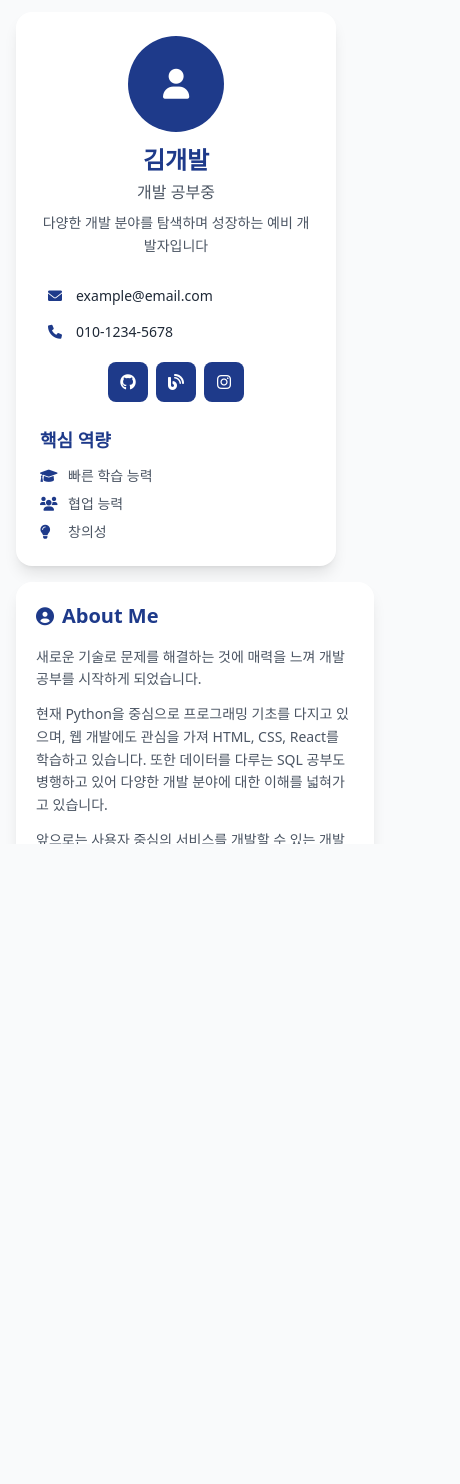
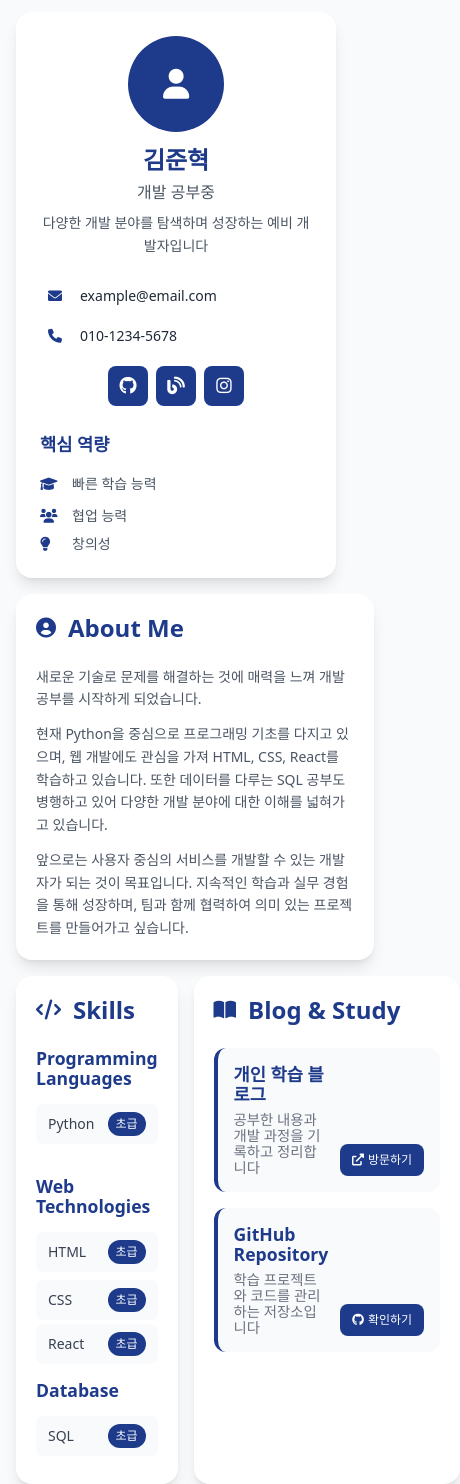
Before and after one commit to wnsgur1452/wnsgur1452.github.io, a plain HTML site: page index.html in a window 390 px wide. Shown: the whole page, 460 px wide, since content can reach past the window. Before the commit the page ends 844 px from the top, so only its background shows below. Drawn offline with nearby package versions, Linux system fonts and the light colour scheme.

Commit message:
html publish

```diff
--- a/index.html
+++ b/index.html
@@ -3,7 +3,7 @@
 <head>
     <meta charset="UTF-8">
     <meta name="viewport" content="width=device-width, initial-scale=1.0">
-    <title>김개발 - 개발자 포트폴리오</title>
+    <title>김준혁 - 초보 개발자 포트폴리오</title>
     <script src="https://cdn.tailwindcss.com"></script>
     <link rel="stylesheet" href="https://cdnjs.cloudflare.com/ajax/libs/font-awesome/6.0.0/css/all.min.css">
     <link rel="stylesheet" href="style.css">
@@ -29,7 +29,7 @@
                 <div class="profile-image w-24 h-24 bg-primary rounded-full flex items-center justify-center mx-auto mb-3 text-white text-3xl">
                     <i class="fas fa-user"></i>
                 </div>
-                <h1 class="text-2xl font-bold text-primary mb-1">김개발</h1>
+                <h1 class="text-2xl font-bold text-primary mb-1">김준혁</h1>
                 <p class="text-gray-600 font-medium mb-2">개발 공부중</p>
                 <p class="text-sm text-gray-custom leading-relaxed">다양한 개발 분야를 탐색하며 성장하는 예비 개발자입니다</p>
             </div>
@@ -47,7 +47,7 @@
                 </div>
 
                 <div class="flex justify-center gap-2">
-                    <a href="#" class="contact-btn w-10 h-10 bg-primary text-white rounded-lg flex items-center justify-center hover:bg-primary-light transition-all hover:-translate-y-0.5">
+                    <a href="https://github.com/wnsgur1452/wnsgur1452.github.io" class="contact-btn w-10 h-10 bg-primary text-white rounded-lg flex items-center justify-center hover:bg-primary-light transition-all hover:-translate-y-0.5">
                         <i class="fab fa-github"></i>
                     </a>
                     <a href="#" class="contact-btn w-10 h-10 bg-primary text-white rounded-lg flex items-center justify-center hover:bg-primary-light transition-all hover:-translate-y-0.5">
--- a/style.css
+++ b/style.css
@@ -1,27 +1,111 @@
-/* 커스텀 스타일 - TailwindCSS 보완용 */
-
-/* 기본 설정 */
+/* 전체 초기화 및 기본 설정 */
 * {
     margin: 0;
     padding: 0;
     box-sizing: border-box;
 }
 
-/* 프로필 이미지 호버 효과 */
-.profile-image {
-    transition: all 0.3s ease;
+body {
+    font-family: 'Segoe UI', Tahoma, Geneva, Verdana, sans-serif;
+    background-color: #f8f9fa;
+    color: #333;
+    line-height: 1.6;
 }
 
-.profile-image:hover {
-    transform: scale(1.05);
-    box-shadow: 0 8px 25px rgba(30, 58, 138, 0.3);
+/* 메인 컨테이너 */
+.container {
+    display: flex;
+    min-height: 100vh;
+    max-width: 1400px;
+    margin: 0 auto;
+    gap: 2rem;
+    padding: 2rem;
 }
 
-/* 연락처 아이템 클릭 시 복사 효과 */
+/* 왼쪽 프로필 카드 */
+.profile-card {
+    background: white;
+    border-radius: 16px;
+    padding: 2rem;
+    box-shadow: 0 4px 6px rgba(0, 0, 0, 0.05);
+    height: fit-content;
+    position: sticky;
+    top: 2rem;
+    min-width: 320px;
+    max-width: 380px;
+}
+
+.profile-header {
+    text-align: center;
+    margin-bottom: 2rem;
+}
+
+.profile-image {
+    width: 120px;
+    height: 120px;
+    background: #1e3a8a;
+    border-radius: 50%;
+    display: flex;
+    align-items: center;
+    justify-content: center;
+    margin: 0 auto 1rem;
+    color: white;
+    font-size: 3rem;
+}
+
+.name {
+    font-size: 2rem;
+    font-weight: 700;
+    color: #1e3a8a;
+    margin-bottom: 0.5rem;
+}
+
+.title {
+    font-size: 1.1rem;
+    color: #6b7280;
+    margin-bottom: 1rem;
+    font-weight: 500;
+}
+
+.subtitle {
+    font-size: 0.95rem;
+    color: #4b5563;
+    line-height: 1.5;
+}
+
+/* 연락처 정보 */
+.contact-info {
+    margin-bottom: 2rem;
+}
+
+.contact-main {
+    margin-bottom: 1rem;
+}
+
 .contact-item {
+    display: flex;
+    align-items: center;
+    margin-bottom: 0.75rem;
+    font-size: 0.95rem;
+    padding: 0.5rem;
+    border-radius: 6px;
+    transition: all 0.3s ease;
+    cursor: pointer;
     position: relative;
 }
 
+.contact-item:hover {
+    background: #f0f9ff;
+    transform: translateX(5px);
+}
+
+.contact-item i {
+    color: #1e3a8a;
+    width: 20px;
+    margin-right: 0.75rem;
+}
+
+/* 연락처 복사 힌트 */
 .contact-item::after {
     content: '클릭하여 복사';
     position: absolute;
@@ -29,148 +113,301 @@
     background: #374151;
     color: white;
     padding: 0.25rem 0.5rem;
-    border-radius: 0.375rem;
-    font-size: 0.75rem;
+    border-radius: 4px;
+    font-size: 0.7rem;
     opacity: 0;
     visibility: hidden;
     transition: all 0.3s ease;
     white-space: nowrap;
-    z-index: 10;
 }
 
 .contact-item:hover::after {
     opacity: 1;
     visibility: visible;
-    transform: translateX(-0.5rem);
+    transform: translateX(-10px);
+}
+
+.contact-buttons {
+    display: flex;
+    gap: 0.5rem;
+    justify-content: center;
+    margin-top: 1rem;
+}
+
+.contact-btn {
+    width: 40px;
+    height: 40px;
+    background: #1e3a8a;
+    color: white;
+    border-radius: 8px;
+    display: flex;
+    align-items: center;
+    justify-content: center;
+    text-decoration: none;
+    transition: all 0.3s ease;
+    font-size: 1.1rem;
+    position: relative;
+}
+
+.contact-btn:hover {
+    background: #1e40af;
+    transform: translateY(-2px);
 }
 
 /* 연락처 버튼 툴팁 */
-.contact-btn {
-    position: relative;
-}
-
 .contact-btn::before {
     content: attr(title);
     position: absolute;
-    bottom: 120%;
+    bottom: 100%;
     left: 50%;
     transform: translateX(-50%);
     background: #374151;
     color: white;
     padding: 0.5rem 0.75rem;
-    border-radius: 0.5rem;
-    font-size: 0.75rem;
+    border-radius: 6px;
+    font-size: 0.8rem;
     white-space: nowrap;
     opacity: 0;
     visibility: hidden;
     transition: all 0.3s ease;
-    z-index: 20;
+    z-index: 10;
+    margin-bottom: 8px;
 }
 
 .contact-btn::after {
     content: '';
     position: absolute;
-    bottom: 110%;
+    bottom: 100%;
     left: 50%;
     transform: translateX(-50%);
-    border: 0.25rem solid transparent;
+    border: 5px solid transparent;
     border-top-color: #374151;
     opacity: 0;
     visibility: hidden;
     transition: all 0.3s ease;
+    margin-bottom: 3px;
 }
 
 .contact-btn:hover::before,
 .contact-btn:hover::after {
     opacity: 1;
     visibility: visible;
-    transform: translateX(-50%) translateY(-0.25rem);
+    transform: translateX(-50%) translateY(-5px);
 }
 
-/* 스킬 아이템 호버 효과 강화 */
+/* 핵심 역량 */
+.highlights h3 {
+    font-size: 1.1rem;
+    color: #1e3a8a;
+    margin-bottom: 1rem;
+    font-weight: 600;
+}
+
+.highlight-item {
+    display: flex;
+    align-items: center;
+    margin-bottom: 0.75rem;
+    font-size: 0.9rem;
+    color: #4b5563;
+}
+
+.highlight-item i {
+    color: #1e3a8a;
+    width: 20px;
+    margin-right: 0.75rem;
+}
+
+/* 오른쪽 콘텐츠 영역 */
+.content-area {
+    flex: 1;
+    display: flex;
+    flex-direction: column;
+    gap: 1.5rem;
+}
+
+.content-card {
+    background: white;
+    border-radius: 16px;
+    padding: 2rem;
+    box-shadow: 0 4px 6px rgba(0, 0, 0, 0.05);
+}
+
+.content-card h2 {
+    font-size: 1.5rem;
+    color: #1e3a8a;
+    margin-bottom: 1.5rem;
+    display: flex;
+    align-items: center;
+    gap: 0.75rem;
+    font-weight: 600;
+}
+
+.content-card h2 i {
+    font-size: 1.25rem;
+}
+
+.card-content p {
+    margin-bottom: 1rem;
+    color: #4b5563;
+    line-height: 1.7;
+}
+
+/* Skills 섹션 */
+.skill-category {
+    margin-bottom: 2rem;
+}
+
+.skill-category:last-child {
+    margin-bottom: 0;
+}
+
+.skill-category h3 {
+    font-size: 1.1rem;
+    color: #1e3a8a;
+    margin-bottom: 1rem;
+    font-weight: 600;
+}
+
+.skill-item {
+    display: flex;
+    justify-content: space-between;
+    align-items: center;
+    padding: 0.75rem 1rem;
+    background: #f8fafc;
+    border-radius: 8px;
+    margin-bottom: 0.5rem;
+    position: relative;
+    cursor: pointer;
+    transition: all 0.3s ease;
+}
+
 .skill-item:hover {
+    background: #e0f2fe;
     transform: translateY(-2px);
     box-shadow: 0 4px 12px rgba(30, 58, 138, 0.15);
 }
 
-.skill-item:hover .skill-level {
-    background: #1e40af;
-    transform: scale(1.05);
+.skill-name {
+    font-weight: 500;
+    color: #374151;
 }
 
-/* 스터디 링크 호버 효과 */
-.study-link:hover {
-    transform: translateY(-1px);
-    box-shadow: 0 4px 12px rgba(30, 58, 138, 0.3);
-}
-
-/* 카드 호버 효과 */
-.content-card {
+.skill-level {
+    background: #1e3a8a;
+    color: white;
+    padding: 0.25rem 0.75rem;
+    border-radius: 12px;
+    font-size: 0.8rem;
+    font-weight: 500;
     transition: all 0.3s ease;
 }
 
-.content-card:hover {
-    transform: translateY(-2px);
-    box-shadow: 0 8px 25px rgba(0, 0, 0, 0.1);
+.skill-item:hover .skill-level {
+    background: #1e40af;
 }
 
-.profile-card {
+/* 스킬 상세 정보 툴팁 */
+.skill-tooltip {
+    position: absolute;
+    bottom: 100%;
+    left: 50%;
+    transform: translateX(-50%);
+    background: #1e3a8a;
+    color: white;
+    padding: 0.75rem 1rem;
+    border-radius: 8px;
+    font-size: 0.85rem;
+    white-space: nowrap;
+    opacity: 0;
+    visibility: hidden;
     transition: all 0.3s ease;
+    z-index: 10;
+    margin-bottom: 8px;
 }
 
-.profile-card:hover {
-    transform: translateY(-2px);
-    box-shadow: 0 8px 25px rgba(0, 0, 0, 0.1);
+.skill-tooltip::after {
+    content: '';
+    position: absolute;
+    top: 100%;
+    left: 50%;
+    transform: translateX(-50%);
+    border: 6px solid transparent;
+    border-top-color: #1e3a8a;
 }
 
-/* 애니메이션 효과 */
-@keyframes fadeInUp {
-    from {
-        opacity: 0;
-        transform: translateY(20px);
-    }
-    to {
-        opacity: 1;
-        transform: translateY(0);
-    }
+.skill-item:hover .skill-tooltip {
+    opacity: 1;
+    visibility: visible;
+    transform: translateX(-50%) translateY(-5px);
 }
 
-.content-card,
-.profile-card {
-    animation: fadeInUp 0.6s ease-out;
+/* Blog & Study 섹션 */
+.study-links {
+    display: flex;
+    flex-direction: column;
+    gap: 1.5rem;
 }
 
-.content-card:nth-child(2) {
-    animation-delay: 0.1s;
+.study-item {
+    display: flex;
+    justify-content: space-between;
+    align-items: center;
+    padding: 1.5rem;
+    background: #f8fafc;
+    border-radius: 12px;
+    border-left: 4px solid #1e3a8a;
 }
 
-.content-card:nth-child(3) {
-    animation-delay: 0.2s;
+.study-info h3 {
+    font-size: 1.1rem;
+    color: #1e3a8a;
+    margin-bottom: 0.5rem;
+    font-weight: 600;
+}
+
+.study-info p {
+    color: #6b7280;
+    margin: 0;
+    font-size: 0.9rem;
+}
+
+.study-link {
+    background: #1e3a8a;
+    color: white;
+    padding: 0.75rem 1.25rem;
+    border-radius: 8px;
+    text-decoration: none;
+    font-weight: 500;
+    font-size: 0.9rem;
+    display: flex;
+    align-items: center;
+    gap: 0.5rem;
+    transition: all 0.3s ease;
+    white-space: nowrap;
+}
+
+.study-link:hover {
+    background: #1e40af;
+    transform: translateY(-1px);
 }
 
 /* 반응형 디자인 */
 @media (max-width: 1024px) {
     .container {
         flex-direction: column;
-        height: auto;
-        overflow-y: auto;
         padding: 1rem;
-        gap: 1rem;
     }
 
     .profile-card {
-        width: 100%;
-        flex-shrink: 1;
-    }
-
-    .content-area {
-        height: auto;
+        position: static;
+        max-width: none;
+        min-width: auto;
     }
 
     .study-item {
         flex-direction: column;
         align-items: flex-start;
-        gap: 0.75rem;
+        gap: 1rem;
     }
 
     .study-link {
@@ -180,44 +417,26 @@
 
 @media (max-width: 768px) {
     .container {
-        padding: 0.75rem;
-        gap: 0.75rem;
+        padding: 0.5rem;
+        gap: 1rem;
     }
 
     .profile-card,
     .content-card {
-        padding: 1rem;
+        padding: 1.5rem;
     }
 
     .profile-image {
-        width: 5rem;
-        height: 5rem;
+        width: 100px;
+        height: 100px;
+        font-size: 2.5rem;
+    }
+
+    .name {
         font-size: 1.75rem;
     }
 
-    .content-area > div:last-child {
-        flex-direction: column;
-    }
-
-    .contact-item::after {
-        display: none;
-    }
-
-    .contact-btn::before,
-    .contact-btn::after {
-        display: none;
+    .contact-buttons {
+        flex-wrap: wrap;
     }
 }
-
-/* 스크롤 방지 */
-html, body {
-    overflow: hidden;
-    height: 100vh;
-}
-
-@media (max-width: 1024px) {
-    html, body {
-        overflow: auto;
-        height: auto;
-    }
-}
```
